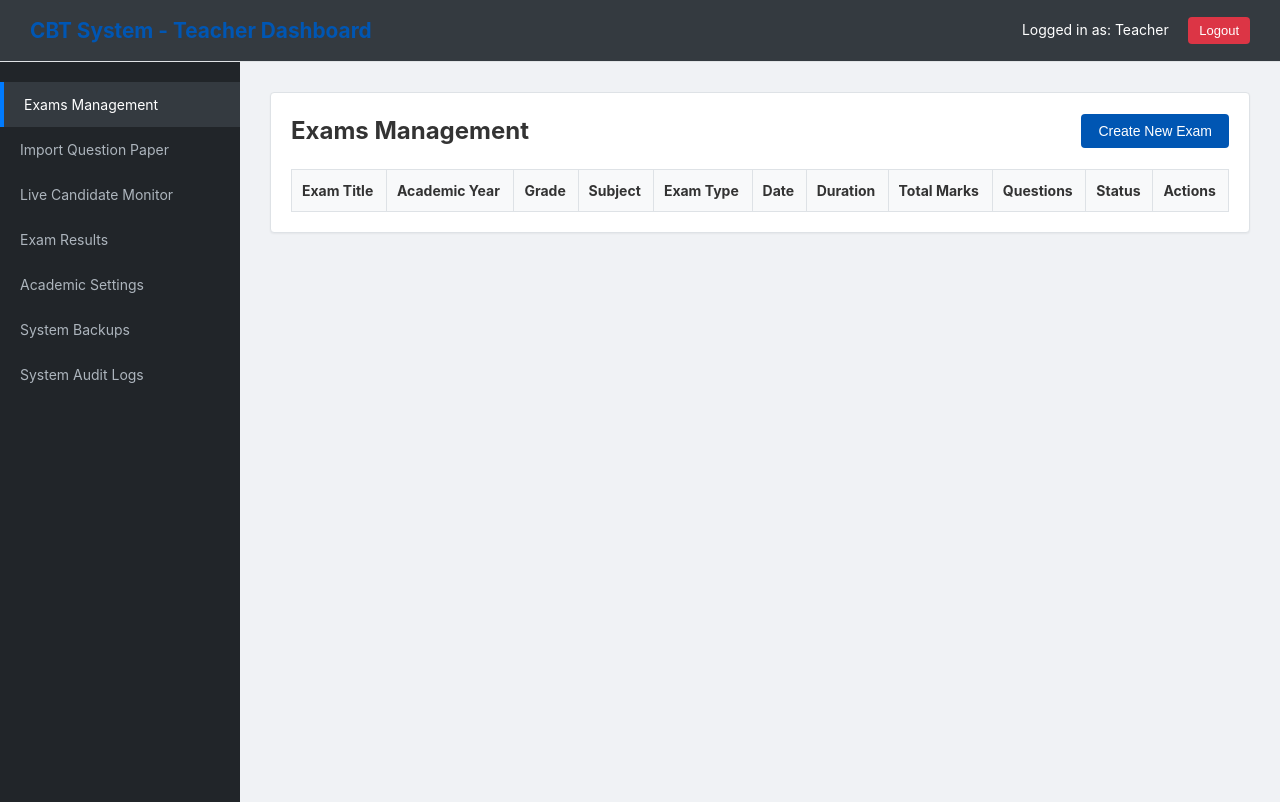
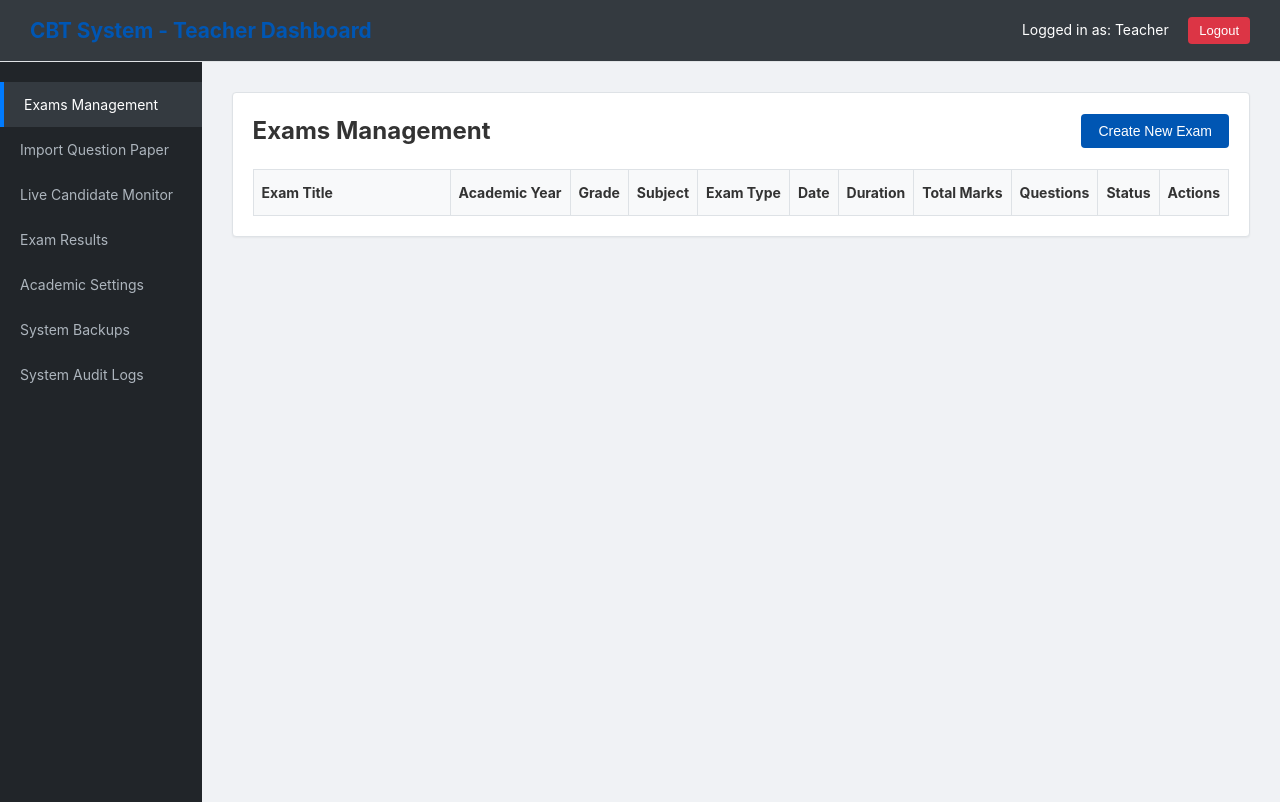
Before and after one commit to amroy08/cbt-system, a website: page public/admin/dashboard.html in a window 1280 px wide. Drawn offline with Linux system fonts and the light colour scheme; no server answers.

Commit message:
Optimize exams management table UI column widths and prevent awkward word-wrap

```diff
--- a/public/admin/css/admin.css
+++ b/public/admin/css/admin.css
@@ -192,3 +192,25 @@ main.admin-content {
   border-color: #ffc107;
   background-color: #fffdf5;
 }
+
+/* Exams Table layout refinements */
+#tblExams {
+  width: 100%;
+  table-layout: auto;
+}
+#tblExams th, #tblExams td {
+  padding: 12px 8px;
+  vertical-align: middle;
+}
+#tblExams th:nth-child(1), #tblExams td:nth-child(1) {
+  min-width: 180px; /* Exam Title gets more space */
+}
+#tblExams th:not(:nth-child(1)):not(:nth-child(4)),
+#tblExams td:not(:nth-child(1)):not(:nth-child(4)) {
+  white-space: nowrap; /* Keep other columns on one line */
+}
+#tblExams .btn {
+  padding: 4px 8px;
+  margin: 2px 0;
+  font-size: 12px;
+}
```
